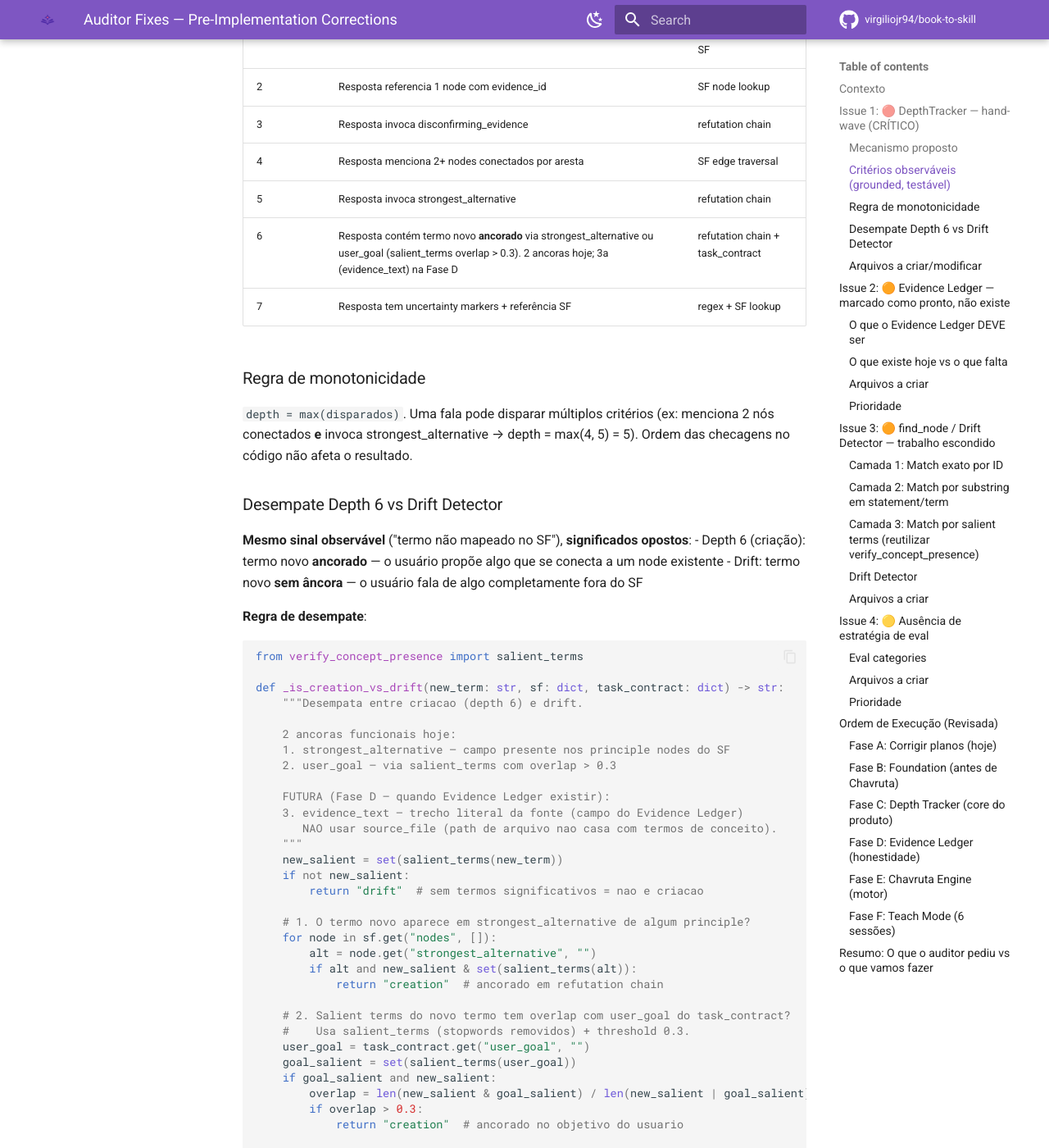
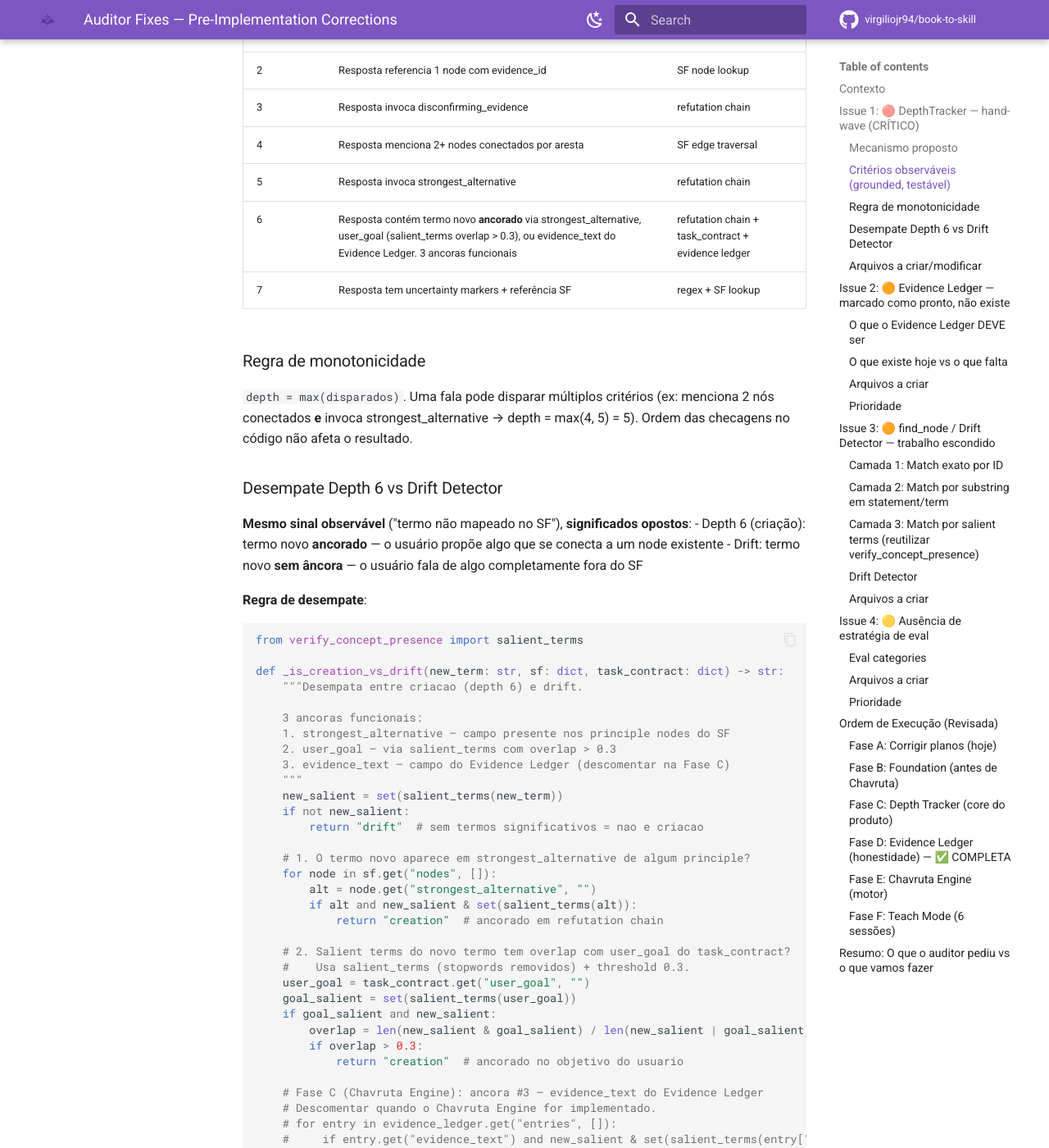
Before and after one commit to carpatia77/sop-extractor, an MkDocs documentation site: the page built from docs/AUDITOR_FIXES_PLAN.md, in a window 1280 px wide and 1400 px high, scrolled down 1424 px. Shown: the whole window at 82% size. Built offline with MkDocs 1.6.1 and Material for MkDocs 9.7.7, drawn with Linux system fonts in a browser that asks for light colours; comment, search, counter and statistics services are not loaded; some of the changed text lies outside the part shown.

Commit message:
fix: remove unused pytest import (F401) + align Fase C/D in docs
- tests/test_evidence_ledger.py: removed unused 'import pytest' (CI ruff gate)
- AUDITOR_FIXES_PLAN.md: anchor #3 now Fase C (Chavruta), not Fase D
  - Evidence Ledger is complete (Fase D marked done)
  - Tiebreaker table updated: 3 functional anchors
  - Code comments aligned: 'Fase C' everywhere

```diff
--- a/docs/AUDITOR_FIXES_PLAN.md
+++ b/docs/AUDITOR_FIXES_PLAN.md
@@ -59,7 +59,7 @@ def evaluate_move(user_response: str, sf: dict, refutation: dict | None,
 | 3 | Resposta invoca disconfirming_evidence | refutation chain |
 | 4 | Resposta menciona 2+ nodes conectados por aresta | SF edge traversal |
 | 5 | Resposta invoca strongest_alternative | refutation chain |
-| 6 | Resposta contém termo novo **ancorado** via strongest_alternative ou user_goal (salient_terms overlap > 0.3). 2 ancoras hoje; 3a (evidence_text) na Fase D | refutation chain + task_contract |
+| 6 | Resposta contém termo novo **ancorado** via strongest_alternative, user_goal (salient_terms overlap > 0.3), ou evidence_text do Evidence Ledger. 3 ancoras funcionais | refutation chain + task_contract + evidence ledger |
 | 7 | Resposta tem uncertainty markers + referência SF | regex + SF lookup |
 
 ### Regra de monotonicidade
@@ -79,13 +79,10 @@ from verify_concept_presence import salient_terms
 def _is_creation_vs_drift(new_term: str, sf: dict, task_contract: dict) -> str:
     """Desempata entre criacao (depth 6) e drift.
 
-    2 ancoras funcionais hoje:
+    3 ancoras funcionais:
     1. strongest_alternative — campo presente nos principle nodes do SF
     2. user_goal — via salient_terms com overlap > 0.3
-
-    FUTURA (Fase D — quando Evidence Ledger existir):
-    3. evidence_text — trecho literal da fonte (campo do Evidence Ledger)
-       NAO usar source_file (path de arquivo nao casa com termos de conceito).
+    3. evidence_text — campo do Evidence Ledger (descomentar na Fase C)
     """
     new_salient = set(salient_terms(new_term))
     if not new_salient:
@@ -106,7 +103,8 @@ def _is_creation_vs_drift(new_term: str, sf: dict, task_contract: dict) -> str:
         if overlap > 0.3:
             return "creation"  # ancorado no objetivo do usuario
 
-    # FUTURA (Fase D): ancora #3 — evidence_text do Evidence Ledger
+    # Fase C (Chavruta Engine): ancora #3 — evidence_text do Evidence Ledger
+    # Descomentar quando o Chavruta Engine for implementado.
     # for entry in evidence_ledger.get("entries", []):
     #     if entry.get("evidence_text") and new_salient & set(salient_terms(entry["evidence_text"])):
     #         return "creation"
@@ -286,10 +284,10 @@ def detect_drift(user_response: str, sf: dict, task_contract: dict) -> bool:
 1. `scripts/chavruta/depth_tracker.py` — implementação grounded
 2. `tests/test_depth_tracker.py` — testes com fixtures
 
-### Fase D: Evidence Ledger (honestidade)
-1. `scripts/evidence_ledger.py` — módulo de ledger
-2. Atualizar `semantic_field.py` para usar entry_id real
-3. `tests/test_evidence_ledger.py`
+### Fase D: Evidence Ledger (honestidade) — ✅ COMPLETA
+1. ~~`scripts/evidence_ledger.py`~~ — criado em `422a55b`
+2. ~~Atualizar `semantic_field.py`~~ — feito em `422a55b`
+3. ~~`tests/test_evidence_ledger.py`~~ — 34 testes em `422a55b`
 
 ### Fase E: Chavruta Engine (motor)
 1. `scripts/chavruta/engine.py` — motor principal
```
